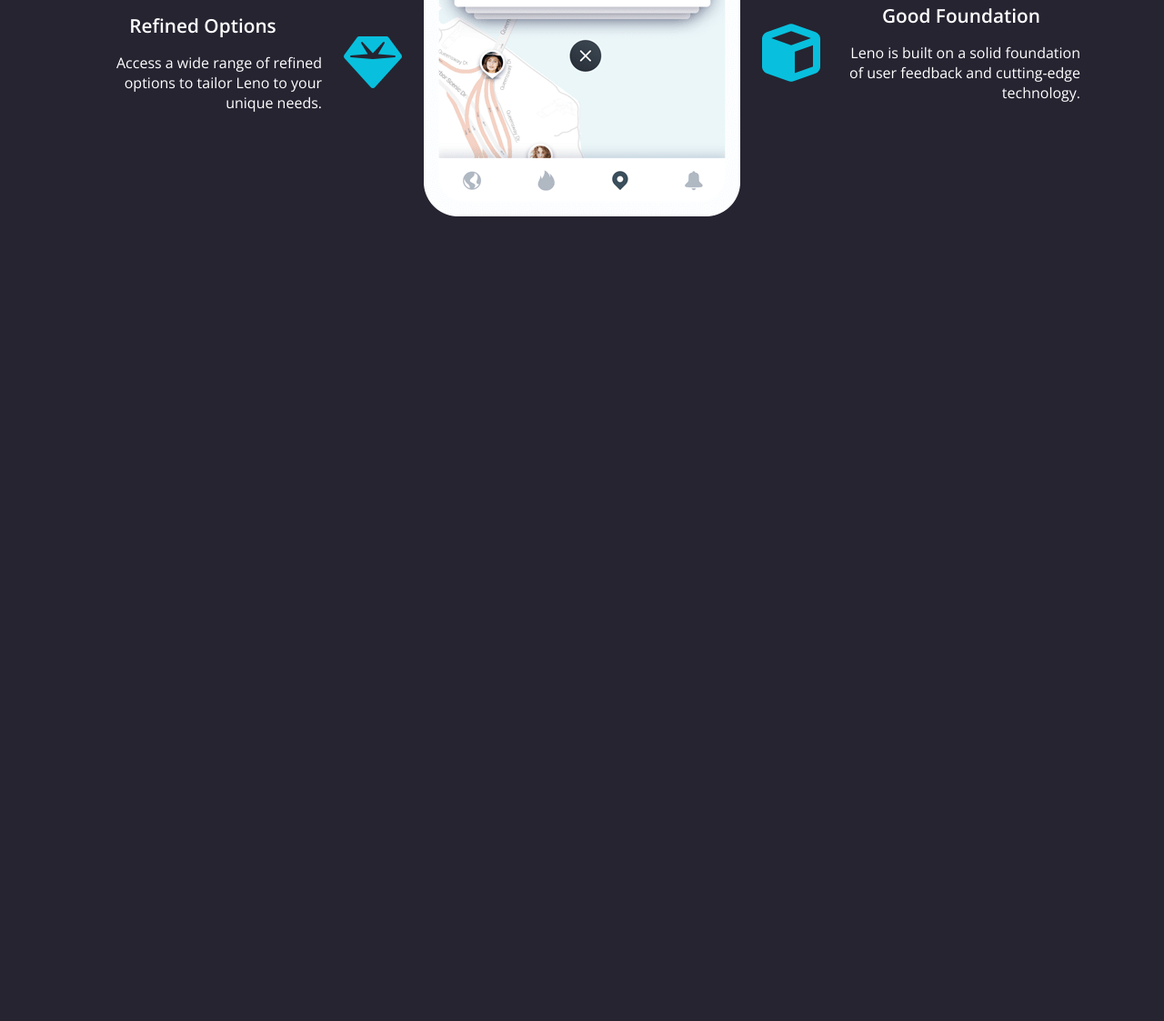
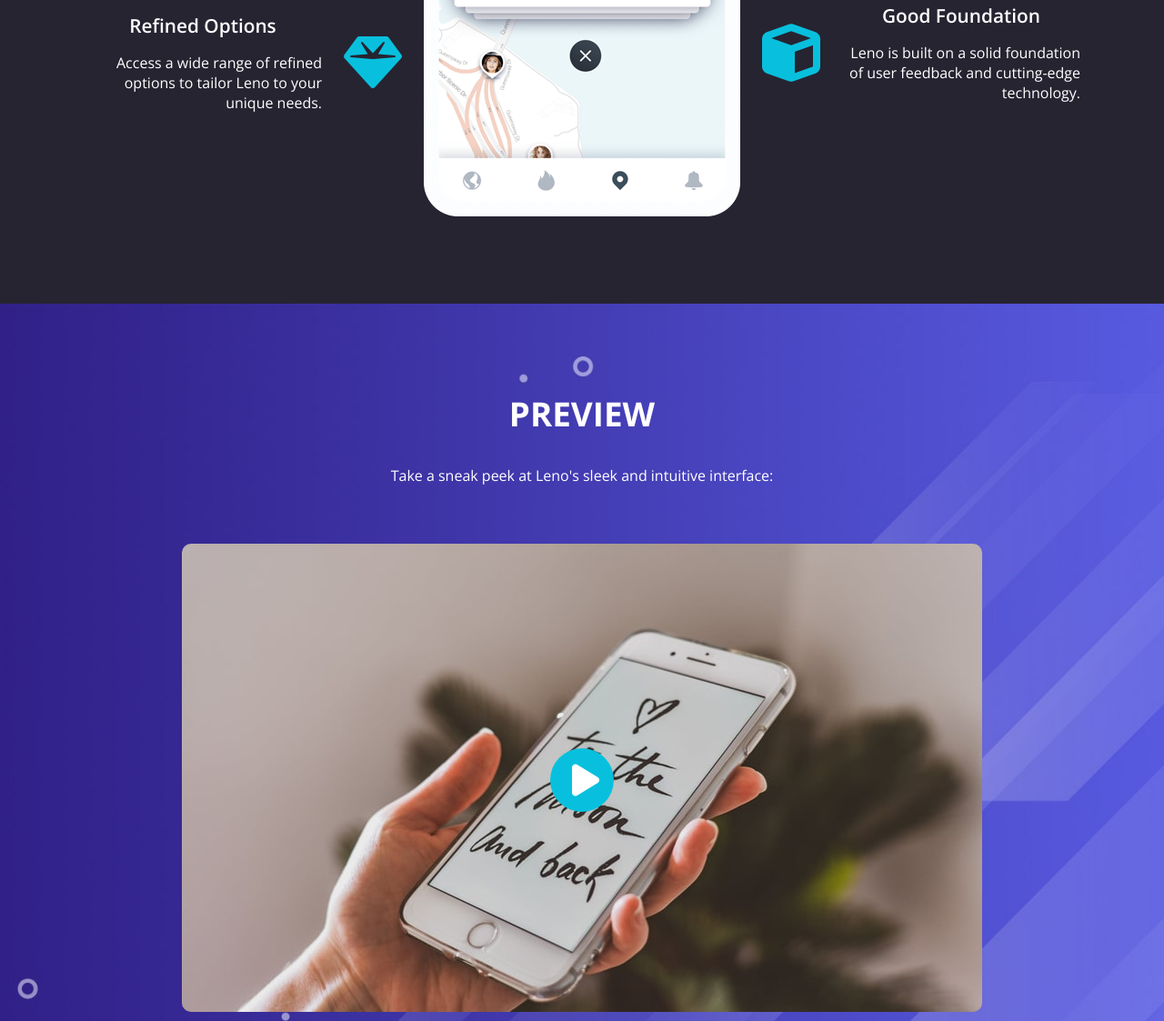
Before and after one commit to AnastasiaJ03/Leno-website, a plain HTML site: page index.html in a window 1280 px wide. Shown: the part 2078-3201 px from the top of the page at 91% size. Before the commit the page ends 2412 px from the top, so only its background shows below. Drawn offline with nearby package versions, Linux system fonts and the light colour scheme.

Commit message:
Add preview section

```diff
--- a/css/styles.css
+++ b/css/styles.css
@@ -184,7 +184,7 @@ img {
 }
 
 /* Features */
-.features {
+.center {
   text-align: center;
 }
 .hero__grid {
@@ -218,6 +218,33 @@ img {
 }
 .hero__grid-item-icon i {
   color: var(--primary-color);
+}
+
+/* Preview */
+.preview {
+  background: url("../images/video-background.jpg") center center/cover
+    no-repeat;
+}
+.preview__img img {
+  border-radius: 10px;
+}
+.preview__btn {
+  position: absolute;
+  top: 50%;
+  left: 50%;
+  translate: -50% -50%;
+  border: none;
+  background: none;
+  color: var(--white-color);
+  background: var(--primary-color);
+  height: 4.375rem;
+  width: 4.375rem;
+  border-radius: 50%;
+  padding-left: 8px;
+}
+
+.preview__img {
+  position: relative;
 }
 
 @media (max-width: 995px) {
--- a/index.html
+++ b/index.html
@@ -105,7 +105,7 @@
         </div>
       </div>
     </section>
-    <section class="features padding">
+    <section class="features center padding">
       <div class="container features__container">
         <div class="features__content">
           <h2 class="title">Key Takeaways</h2>
@@ -203,6 +203,21 @@
         </div>
       </div>
     </section>
+    <!-- Preview -->
+    <section class="preview center padding">
+      <div class="container preview__container">
+        <h2 class="title">Preview</h2>
+        <p class="subtitle">
+          Take a sneak peek at Leno's sleek and intuitive interface:
+        </p>
+        <div class="preview__img">
+          <img src="./images/video-frame.jpg" alt="" />
+          <button class="preview__btn">
+            <i class="fa-solid fa-play fa-3x"></i>
+          </button>
+        </div>
+      </div>
+    </section>
     <script src="./js/main.js"></script>
   </body>
 </html>
```
